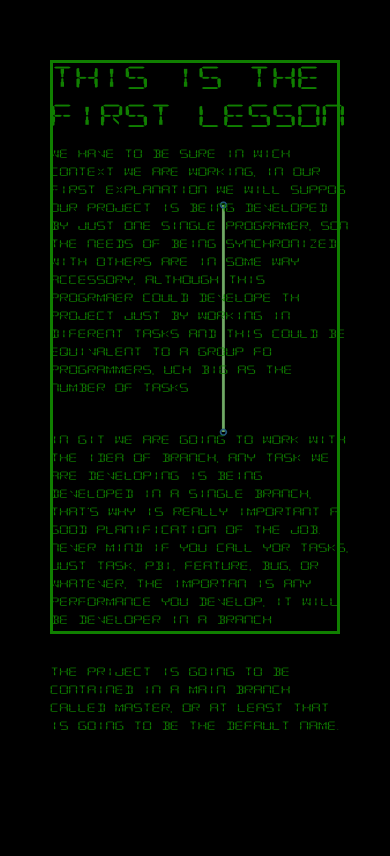
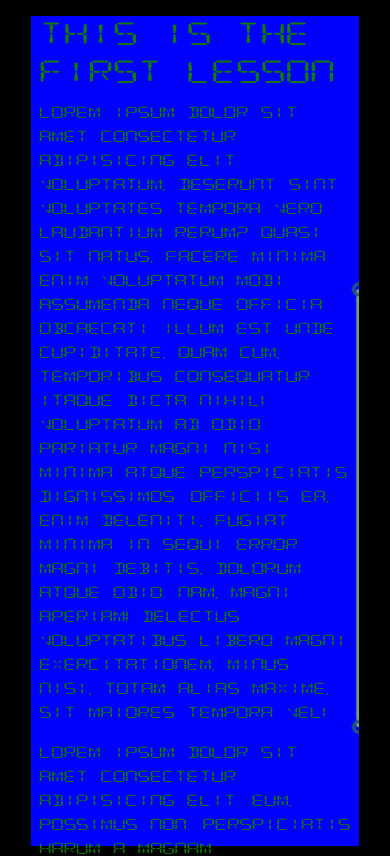
Before and after one commit to Zenchy/gitlearnings, an Angular app: page /firstlearning in a window 390 px wide. Shown: the top 856 px of the page. Built offline with nearby package versions, Linux system fonts and the light colour scheme.

Commit message:
New design from iphone

```diff
--- /dev/null
+++ b/src/app/core/components/context-single/A-context-single.component.scss
@@ -0,0 +1,62 @@
+$green-4: #107f00ff;
+
+.container-lesson {
+  display: flex;
+  @media(max-width: 1150px) {
+padding:0;
+  }
+  @media(max-width: 750px) {
+padding:0;
+}
+}
+
+.title {
+  @media(max-width: 1150px) {
+    font-size: 100%;
+  }
+  @media(max-width: 750px) {
+    font-size: 100%;
+  }
+}
+.explain {
+  @media(max-width: 1150px) {
+    font-size: 100%;
+  }
+  @media(max-width: 750px) {
+    font-size: 100%;
+  }
+}
+
+.lesson {
+  @media(max-width: 1150px) {
+    font-size: 100%;
+    width: 100%;
+    height: 100%;
+    max-width: 100%;
+    max-height: 100%;
+  }
+  @media(max-width: 750px) {
+    font-size: 75%;
+  }
+}
+
+.representation{
+  @media(max-width: 1150px) {
+    padding-left: 0;
+    position: absolute;
+    width: 100%;
+    height: 100%;
+    max-width: 100%;
+    max-height: 100%;
+  }
+}
+
+.canvas{
+  border: 3px solid $green-4;
+  @media(max-width: 1150px) {
+    width: 100%;
+    height: 100%;
+    max-width: 100%;
+    max-height: 100%;
+  }
+}
--- a/src/app/core/components/context-single/context-single.component.html
+++ b/src/app/core/components/context-single/context-single.component.html
@@ -1,26 +1,15 @@
-<div class="container-fluid container-lesson" id='containerLesson'>
-  <div class="lesson container">
-    <div class="lesson-title">
-      <h2>This is the first lesson</h2>
+<div class=" container-fluid context-lesson">
+  <div class="lesson container-fluid">
+    <div class="lesson-title  mx-4">
+      <h2 class="title">This is the first lesson</h2>
     </div>
-    <div class="lesson-explanation">
-      <p>
-        We have to be sure in wich context we are working, in our first explanation we will suppos our project is being developed by just
-        one single programer, son the needs of being synchronized with others are in some way accessory, although this progrmaer could
-        develope th project just by working in diferent tasks and this could be equivalent to a group fo programmers, uch big as the number
-        of tasks
+    <div class="lesson-explanation md-4 mx-4">
+      <p>Lorem ipsum dolor sit amet consectetur adipisicing elit. Voluptatum, deserunt sint voluptates tempora vero laudantium rerum? Quasi sit natus, facere minima enim voluptatum modi assumenda neque officia obcaecati illum est unde cupiditate, quam cum, temporibus consequatur itaque dicta nihil! Voluptatum ad odio pariatur magni nisi minima atque perspiciatis dignissimos. Officiis ea, enim deleniti, fugiat minima in sequi error magni debitis, dolorum atque odio. Nam, magni aperiam! Delectus voluptatibus libero magni exercitationem, minus nisi, totam alias maxime, sit maiores tempora vel!</p>
+      <p>Lorem ipsum dolor sit amet consectetur adipisicing elit. Eum, possimus non. Perspiciatis harum a magnam voluptatibus, recusandae eveniet animi culpa officia aperiam earum quod ullam impedit, ipsam incidunt fugit quos vel similique sed architecto suscipit natus rem voluptatum. Odit et debitis eum laborum. Repudiandae voluptates adipisci id accusamus vel architecto ipsam vero laudantium tenetur fugiat deserunt, tempore quas voluptatem voluptas provident praesentium veritatis nemo impedit excepturi vitae nam harum sit tempora! Dolorum sunt voluptatum adipisci molestias ipsam eaque aspernatur fugit!
       </p>
-      <br />
-      <p>
-        In git we are going to work with the idea of branch, any task we are developing is being developed in a single branch, that's why is
-        really important a good planification of the job. Never mind if you call yor tasks, just task, PBI, feature, bug, or whatever, the
-        importan is any performance you develop, it will be developer in a branch
-      </p>
-      <br />
-      <p>The priject is going to be contained in a main branch called master, or at least that is going to be the default name.</p>
     </div>
   </div>
-  <div class="representation container-fluid">
+  <div class="representation">
     <canvas class="canvas" id="cnsaex" #canvas></canvas>
   </div>
 </div>
--- a/src/app/core/components/context-single/context-single.component.scss
+++ b/src/app/core/components/context-single/context-single.component.scss
@@ -1,38 +1,39 @@
-$green-4: #107f00ff;
 
-.container-lesson {
+.context-lesson {
   display: flex;
+  justify-content: center;
+  width:100%;
+  height: 100%;
+  max-height: 100%;
+  max-width: 100%;
+  min-height: 100%;
+  min-width: 100%;
 }
 
 .lesson {
-  @media(max-width: 1150px) {
+  display: flex;
+  flex-direction: column;
+
+  width:100%;
+  height: 100%;
+  max-height: 100%;
+  max-width: 100%;
+  min-height: 100%;
+  min-width: 100%;
   position: absolute;
-    font-size: 100%;
-    width: 85%;
-    height: 100%;
-    max-width: 100%;
-    max-height: 100%;
-  }
-  @media(max-width: 750px) {
-    font-size: 75%;
-  }
 }
 
-.representation{
-  @media(max-width: 1150px) {
+.representation {
   width: 100%;
   height: 100%;
+  max-height: 100%;
   max-width: 100%;
-    max-height: 100%;
-  }
 }
 
-.canvas{
-  border: 3px solid $green-4;
-  @media(max-width: 1150px) {
+.canvas {
   width: 100%;
   height: 100%;
+  max-height: 100%;
   max-width: 100%;
-    max-height: 100%;
+  background-color: blue;
 }
-}
--- a/src/app/core/components/context-single/context-single.component.ts
+++ b/src/app/core/components/context-single/context-single.component.ts
@@ -14,16 +14,25 @@
   constructor() {}
 
   ngOnInit() {
-    let heightAtt = '1000'
-    const body = document.getElementsByTagName('body')[0]
+    const body = document.body
+    // const bodyHeight = document.documentElement.offsetHeight-120
+    const html = document.documentElement
+    console.log('body scrollHeight', body.scrollHeight, 'body offsetHeight', body.offsetHeight,'html clientHeight', html.clientHeight,'html scrollHeight', html.scrollHeight,'html offsetHeight' , html.offsetHeight );
+    // const canvas = document.getElementsByTagName('canvas')[0]
+    // const containerLesson = document.getElementById('containerLesson')
+    // const containerRepresentation = document.getElementById('representation')
+    // containerLesson.setAttribute('height', bodyHeight.toString())
+    // containerRepresentation.setAttribute('height', bodyHeight.toString())
+    // // console.log('body', bodyHeight)
+    // console.log('CONTAINER LESSON', bodyHeight)
+    // console.log('canvas', canvas)
+    // canvas.width = 500
+    // canvas.height = +bodyHeight
     const canvas = document.getElementsByTagName('canvas')[0]
-    const containerLesson = document.getElementById('containerLesson')
-    containerLesson.setAttribute('height', heightAtt )
-    console.log('body',body )
-    console.log('CONTAINER LESSON',containerLesson )
-    console.log('canvas',canvas )
-    canvas.width = 500
-    canvas.height = +heightAtt
+    canvas.style.height = '100%'
+    canvas.style.width = '100%'
+    canvas.height = body.scrollHeight*0.9
+
   }
 
   ngAfterViewInit() {
--- a/src/styles.scss
+++ b/src/styles.scss
@@ -17,5 +17,5 @@
   background-color: $black ;
   font-family: 'Digital-font';
   color: $green-4;
-  padding: 60px 20px;
+  padding: 1rem 1rem;
 }
```
Also changed, not shown: src/app/core/components/context-single/A-context-single.component.html (added, +26 -0 lines). Lines whose indentation alone changed are shown as unchanged.
